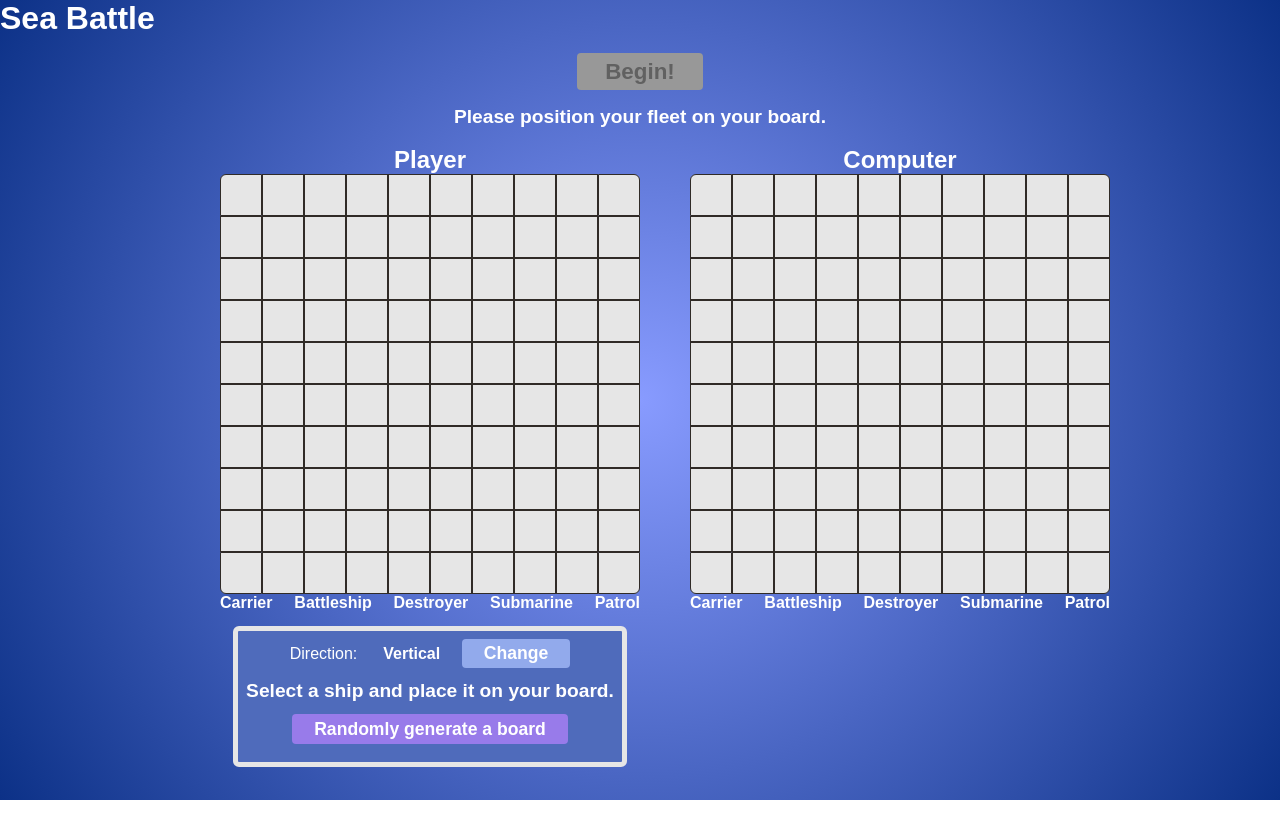
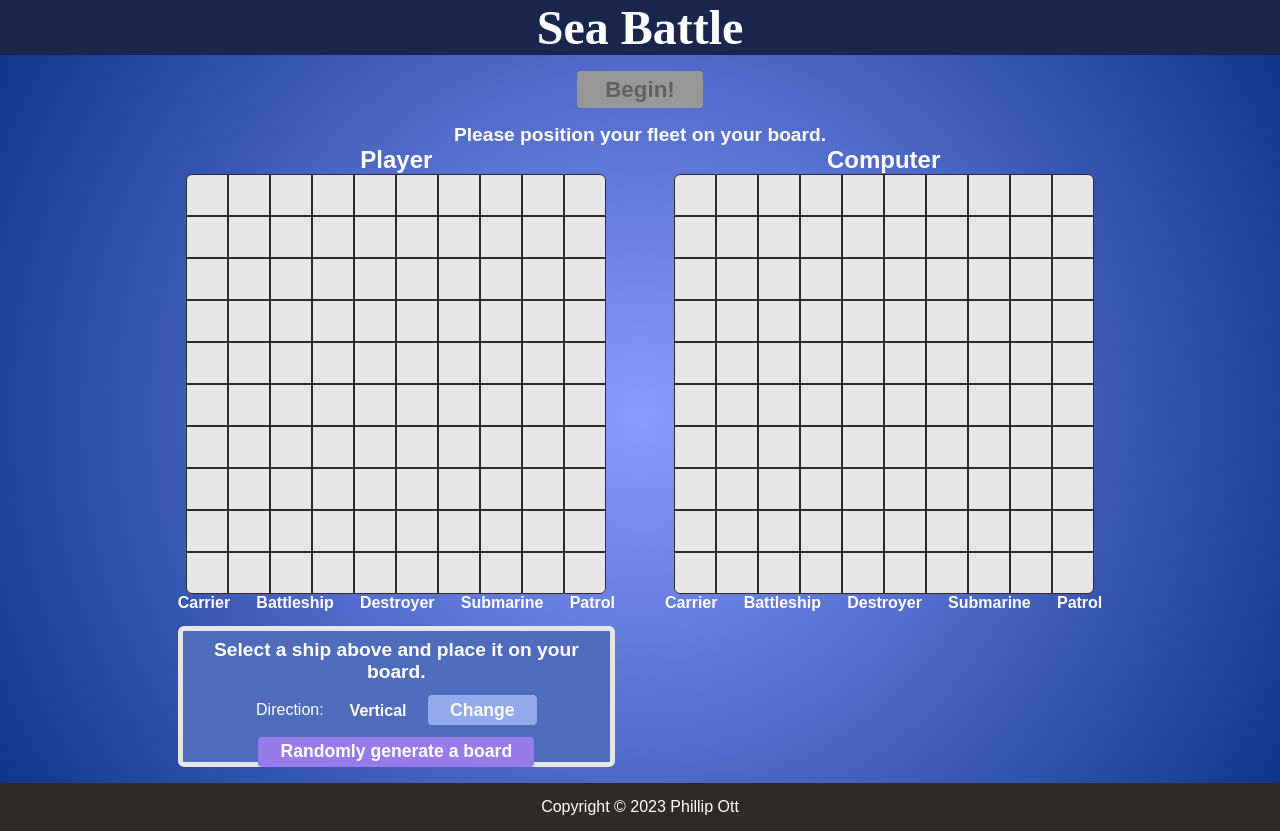
Before and after one commit to flipott/battleship, a website built with webpack: page dist/index.html in a window 1280 px wide. Both pictures are taken after a click on the button "New Game". Before the commit the page ends 800 px from the top, so only its background shows below. Built offline with nearby package versions, Linux system fonts and the light colour scheme; a web font is replaced by a local one.

Commit message:
Add footer and rearrange for CSS

```diff
--- a/dist/index.html
+++ b/dist/index.html
@@ -1,22 +1,21 @@
 <!DOCTYPE html>
 <html lang="en">
+
 <head>
   <meta charset="UTF-8" />
   <meta http-equiv="X-UA-Compatible" content="IE=edge" />
   <meta name="viewport" content="width=device-width, initial-scale=1.0" />
+  <link rel="icon" type="image/x-icon" href="favicon.ico">
   <script src="main.js" defer></script>
   <link rel="stylesheet" href="styles.css" />
-    <link rel="preconnect" href="https://fonts.googleapis.com" />
-    <link rel="preconnect" href="https://fonts.gstatic.com" crossorigin />
-    <link
-      href="https://fonts.googleapis.com/css2?family=Sarabun:ital,wght@0,300;0,400;0,600;1,500&family=Ultra&display=swap"
-      rel="stylesheet"
-    />
   <title>Sea Battle</title>
 </head>
+
 <body>
   <div class="main">
-      <div class="title"><h1>Sea Battle</h1></div>
+    <div class="header">
+      <h1>Sea Battle</h1>
+    </div>
     <div class="information">
       <button id="new-game">New Game</button>
       <div class="message">
@@ -26,9 +25,10 @@
       </div>
     </div>
     <div class="game-container">
-        <div class="empty"></div>
       <div class="player">
-          <div class="player-title"><h2>Player</h2></div>
+        <div class="player-title">
+          <h2>Player</h2>
+        </div>
         <div class="player-board"></div>
         <div class="ships">
           <div class="carrier">Carrier</div>
@@ -38,18 +38,17 @@
           <div class="patrol">Patrol</div>
         </div>
         <div class="direction-change">
+          <span id="manual-message">Select a ship above and place it on your board.</span>
           <div id="direction-line">
-              Direction: <span id="direction">Vertical</span
-              ><button id="direction-btn">Change</button>
+            Direction: <span id="direction">Vertical</span><button id="direction-btn">Change</button>
           </div>
-            <span id="manual-message"
-              >Select a ship and place it on your board.</span
-            >
           <button id="random-board">Randomly generate a board</button>
         </div>
       </div>
       <div class="cpu">
-          <div class="player-title"><h2>Computer</h2></div>
+        <div class="player-title">
+          <h2>Computer</h2>
+        </div>
         <div class="cpu-board"></div>
         <div class="ships">
           <div class="carrier">Carrier</div>
@@ -59,11 +58,15 @@
           <div class="patrol">Patrol</div>
         </div>
       </div>
+    </div>
     <div class="results-container">
-          <div class="player-title"><h2>Results</h2></div>
+      <div class="player-title">
+        <h2>Game Log</h2>
+      </div>
       <div class="results"></div>
     </div>
-      </div>
+    <div class="footer">Copyright © 2023 Phillip Ott</div>
   </div>
 </body>
+
 </html>
```
Lines whose indentation alone changed are shown as unchanged.
